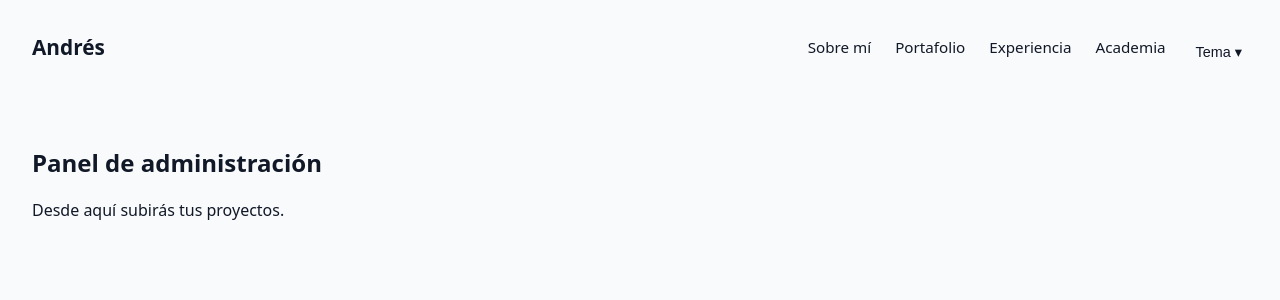
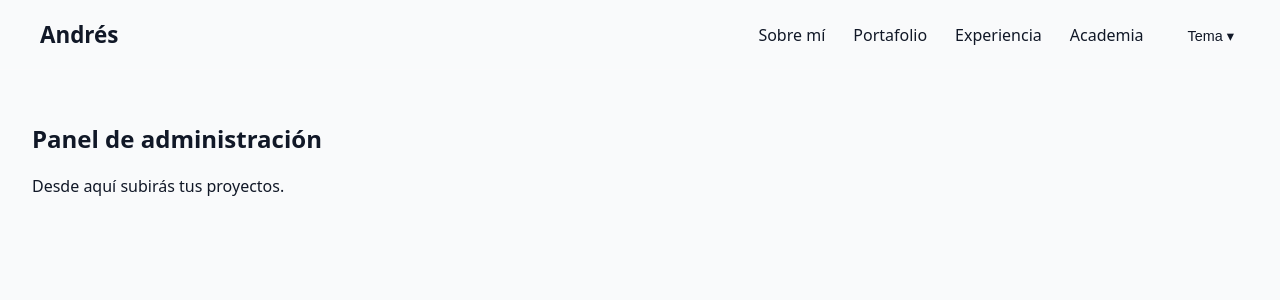
Before and after one commit to andrexi1/mi-portafolio, a React (Vite) app: page /dashboard in a window 1280 px wide. Shown: the top 300 px of the page. Built offline with nearby package versions, Linux system fonts and the light colour scheme.

Commit message:
arreglo hover

```diff
--- a/src/components/Navbar.css
+++ b/src/components/Navbar.css
@@ -1,50 +1,104 @@
+/* ===== NAVBAR GENERAL ===== */
 .navbar {
   width: 100%;
-  padding: 1rem 2rem;
+  height: 70px;
+  padding: 0 40px;
   display: flex;
+  align-items: center;
   justify-content: space-between;
+  background-color: var(--bg-color);
+  border-bottom: 1px solid rgba(255, 255, 255, 0.08);
+}
+
+/* ===== LOGO ===== */
+.navbar-logo {
+  font-size: 1.4rem;
+  font-weight: 600;
+  text-decoration: none;
+  color: var(--text-color);
+}
+
+/* ===== LINKS ===== */
+.navbar-links {
+  display: flex;
   align-items: center;
-  background: var(--bg);
-  border-bottom: 1px solid var(--border);
+  gap: 28px;
+  margin: 0;
+  padding: 0;
+}
 
-  /* 🔑 FIXES */
+.navbar-links li {
+  list-style: none;
+}
+
+/* ===== NAVLINK ===== */
+.nav-link {
   position: relative;
-  z-index: 1000;
-  box-sizing: border-box;
+  text-decoration: none;
+  color: var(--text-color);
+  font-size: 1rem;
+  padding: 6px 0;
+  display: inline-block;
+}
+
+/* Línea animada */
+.nav-link::after {
+  content: "";
+  position: absolute;
+  left: 0;
+  bottom: -6px;
+  width: 0;
+  height: 2px;
+  background-color: currentColor;
+  transition: width 0.3s ease;
+}
+
+.navbar-logo {
+  position: relative;
+}
+
+.navbar-logo::after {
+  content: "";
+  position: absolute;
+  left: 0;
+  bottom: -6px;
+  width: 0;
+  height: 2px;
+  background-color: currentColor;
+  transition: width 0.3s ease;
+}
+
+.navbar-logo:hover::after {
+  width: 100%;
 }
 
 
-.navbar-logo {
-  font-size: 1.3rem;
-  font-weight: 600;
-  text-decoration: none;
-  color: var(--text);
+/* Hover */
+.nav-link:hover::after {
+  width: 100%;
 }
 
-.navbar-links {
-  list-style: none;
-  display: flex;
-  gap: 1.5rem;
-  align-items: center;
+/* Activo (ruta actual) */
+.nav-link.active::after {
+  width: 100%;
 }
 
-.navbar-links a {
-  text-decoration: none;
-  color: var(--text);
-  font-size: 0.95rem;
-  position: relative;
+/* ===== THEME TOGGLE ===== */
+.theme-item {
+  margin-left: 10px;
 }
 
-.navbar-links a.active::after {
-  content: "";
-  position: absolute;
-  width: 100%;
-  height: 2px;
-  bottom: -4px;
-  left: 0;
-  background: var(--accent);
+/* ===== RESPONSIVE ===== */
+@media (max-width: 768px) {
+  .navbar {
+    padding: 0 20px;
+  }
+
+  .navbar-links {
+    gap: 18px;
+  }
+
+  .navbar-logo {
+    font-size: 1.2rem;
+  }
 }
-
-.theme-item {
-  margin-top: 0.5rem;
-}
--- a/src/components/Navbar.jsx
+++ b/src/components/Navbar.jsx
@@ -13,30 +13,50 @@ export default function Navbar() {
       {/* LINKS */}
       <ul className="navbar-links">
         <li>
-          <NavLink to="/about" className={({ isActive }) => isActive ? "active" : ""}>
+          <NavLink
+            to="/about"
+            className={({ isActive }) =>
+              `nav-link ${isActive ? "active" : ""}`
+            }
+          >
             Sobre mí
           </NavLink>
         </li>
 
         <li>
-          <NavLink to="/portfolio" className={({ isActive }) => isActive ? "active" : ""}>
+          <NavLink
+            to="/portfolio"
+            className={({ isActive }) =>
+              `nav-link ${isActive ? "active" : ""}`
+            }
+          >
             Portafolio
           </NavLink>
         </li>
 
         <li>
-          <NavLink to="/experience" className={({ isActive }) => isActive ? "active" : ""}>
+          <NavLink
+            to="/experience"
+            className={({ isActive }) =>
+              `nav-link ${isActive ? "active" : ""}`
+            }
+          >
             Experiencia
           </NavLink>
         </li>
 
         <li>
-          <NavLink to="/academy" className={({ isActive }) => isActive ? "active" : ""}>
+          <NavLink
+            to="/academy"
+            className={({ isActive }) =>
+              `nav-link ${isActive ? "active" : ""}`
+            }
+          >
             Academia
           </NavLink>
         </li>
 
-        {/* THEME TOGGLE DEBAJO DE ACADEMIA */}
+        {/* THEME TOGGLE */}
         <li className="theme-item">
           <ThemeToggle />
         </li>
```
